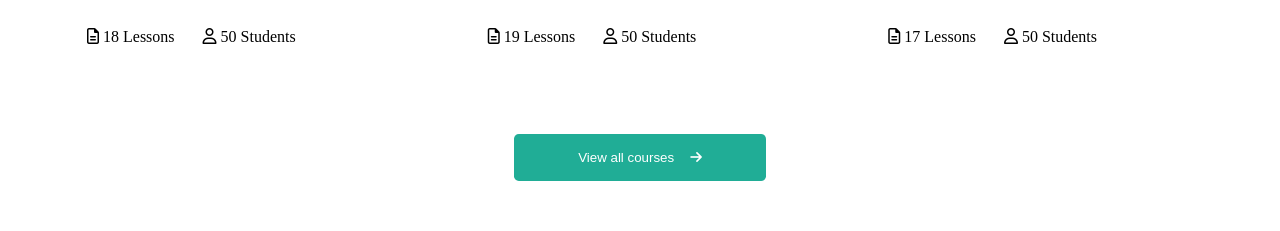
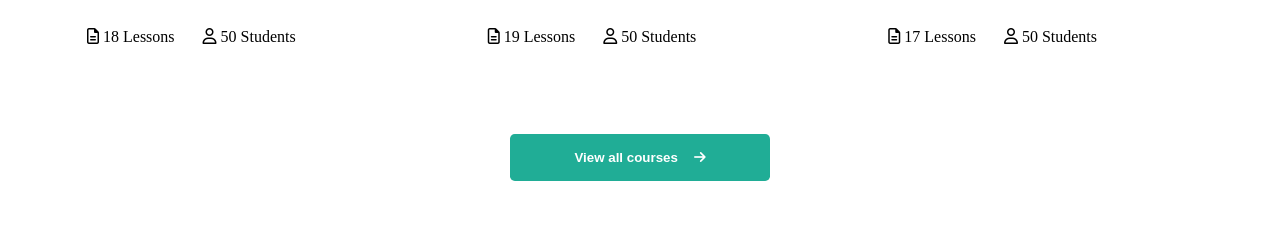
Before and after one commit to Marco-Vigilio/proj-html-vuejs, a Vue app: page / in a window 1280 px wide. Shown: the part 3260-3491 px from the top of the page. Built offline with nearby package versions, Linux system fonts and the light colour scheme; a web font is replaced by a local one.

Commit message:
aggiungo font-weight: 700; alle caratteristiche del bottone in maxin

```diff
--- a/src/style/partilas/_maxins.scss
+++ b/src/style/partilas/_maxins.scss
@@ -16,6 +16,7 @@
 @mixin changeBgColor {
     cursor: pointer;
     transition: .3s;
+    font-weight: 700;
 
     &:hover {
         background-color: $dark;
```
